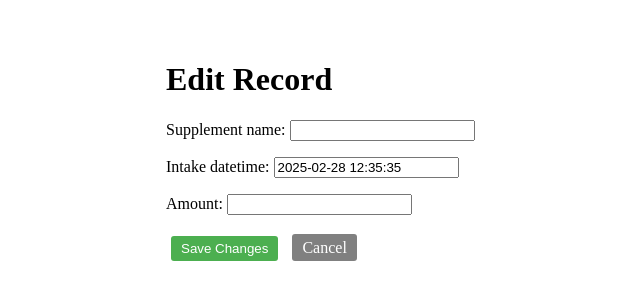
After one commit to webiroha/django_basic_condition_tracker_with_cody_copilot, a Django app: template tracker/templates/tracker/edit_record.html in a window 1280 px wide. The commit adds this page. Shown: the top 300 px of the page, without its empty margins (224-864 px from the left). Run offline with Django 5.2, Linux system fonts and the light colour scheme; the template is opened without the code that fills it: values that come from a table or form of the project are taken from there, others are empty.

Commit message:
feat: Add function to edit

```diff
--- a/config/urls.py
+++ b/config/urls.py
@@ -22,4 +22,5 @@ urlpatterns = [
     path('admin/', admin.site.urls),
     path('', views.supplement_record, name='supplement_record'),
     path('delete/<int:record_id>/', views.delete_record, name='delete_record'),
+    path('edit/<int:record_id>/', views.edit_record, name='edit_record'),
 ]
--- /dev/null
+++ b/tracker/templates/tracker/edit_record.html
@@ -0,0 +1,41 @@
+<!DOCTYPE html>
+<html>
+  <head>
+    <title>Edit Record</title>
+    <style>
+      .form-container {
+        max-width: 500px;
+        margin: 20px auto;
+        padding: 20px;
+      }
+      .button {
+        padding: 5px 10px;
+        margin: 5px;
+        border-radius: 3px;
+        cursor: pointer;
+      }
+      .save-btn {
+        background-color: #4caf50;
+        color: white;
+        border: none;
+      }
+      .cancel-btn {
+        background-color: #808080;
+        color: white;
+        text-decoration: none;
+      }
+    </style>
+  </head>
+  <body>
+    <div class="form-container">
+      <h1>Edit Record</h1>
+      <form method="POST">
+        {% csrf_token %} {{ form.as_p }}
+        <button type="submit" class="button save-btn">Save Changes</button>
+        <a href="{% url 'supplement_record' %}" class="button cancel-btn"
+          >Cancel</a
+        >
+      </form>
+    </div>
+  </body>
+</html>
```
Also changed, not shown: tracker/templates/tracker/supplement_record.html (+14 -4 lines), tracker/views.py (+15 -0 lines).
